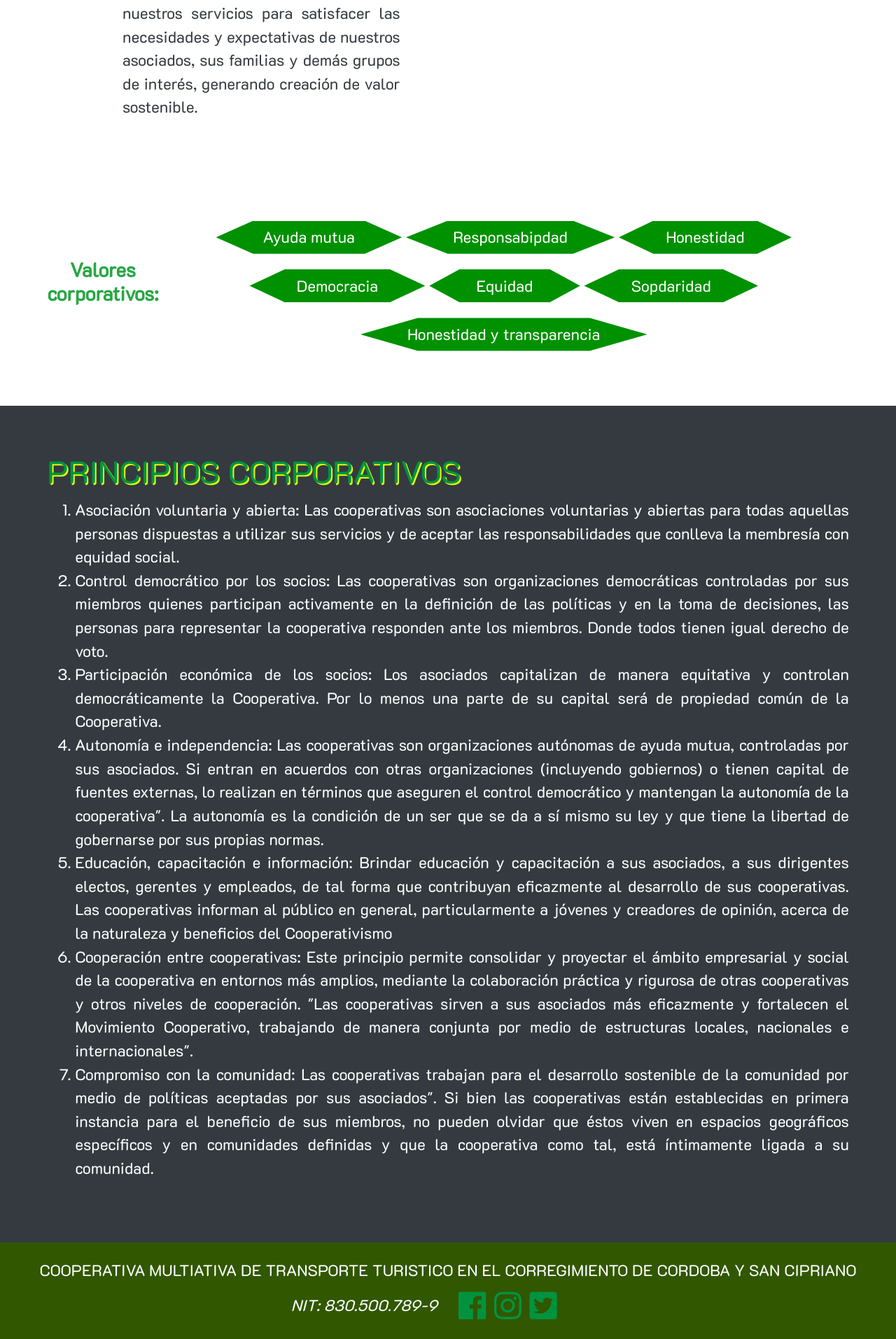
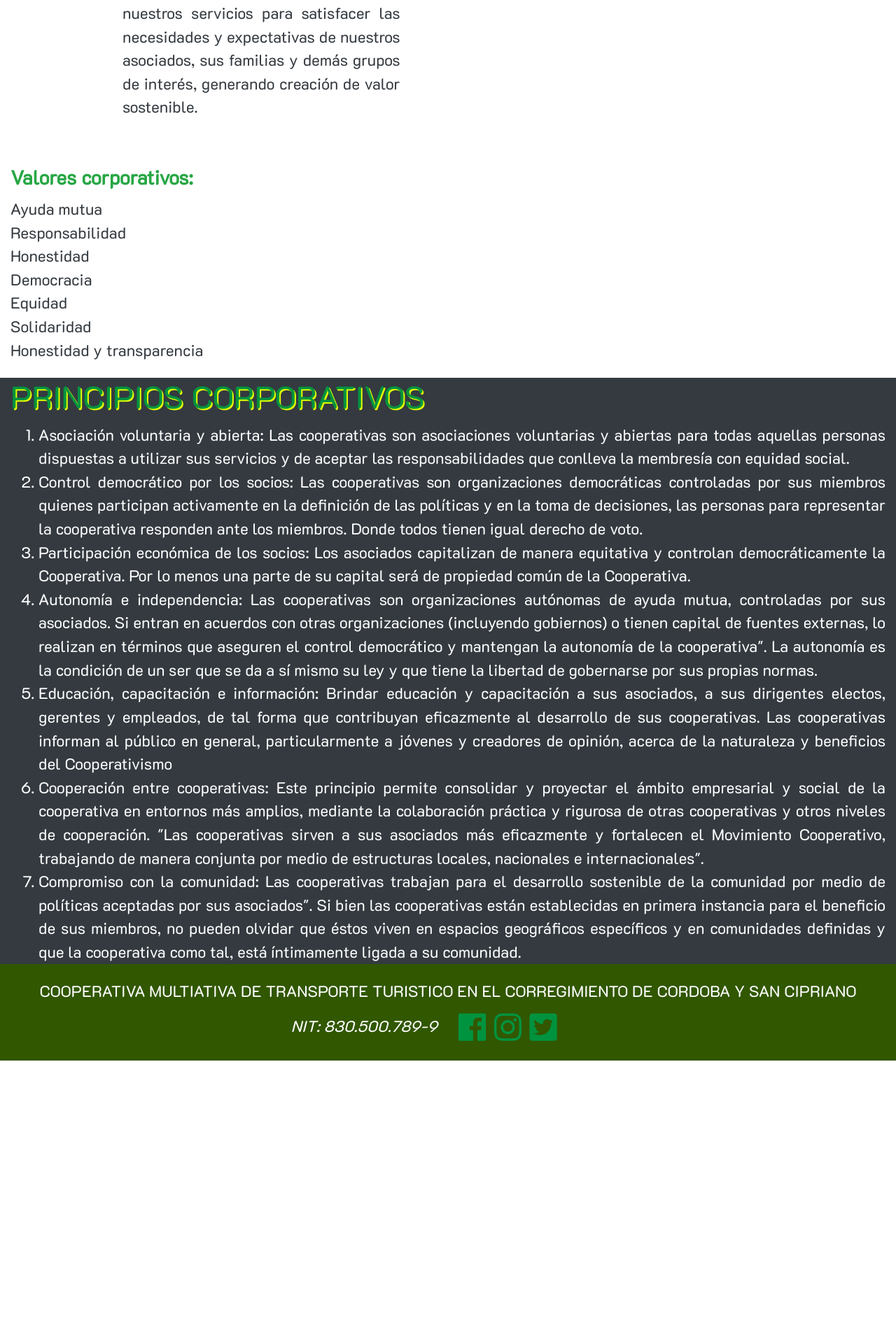
Before and after one commit to Fserver/COOMUTRANSTUR, a PHP site: page /acerca.html in a window 1280 px wide. Shown: the part 2673-4587 px from the top of the page at 70% size. After the commit the page ends 4189 px from the top, so only its background shows below. Run offline with PHP 8.4, Linux system fonts and the light colour scheme; some libraries are stand-ins or nearby versions.

Commit message:
Recuperacion
Recuperacion

```diff
--- a/acerca.html
+++ b/acerca.html
@@ -140,6 +140,7 @@
 
             <div class="w-100"></div>
 
+
             <div class="col-md-8 col-lg-4 d-flex align-items-center mt-5 mb-5">
                 <div id="politica">
                     <p class="text-uppercase t11 mb-2">Políticas de Calidad</p>
@@ -158,30 +159,28 @@
                 <img class="img-fluid" src="img/success.jpg" alt="">
             </div>
 
-            <div class="w-100"></div>
-            <div class="col-12 d-flex justify-content-center align-items-center p-5">
-                <h5 class="text-center">
+            <div class="col-12">
+                <h5>
                     <strong class="text-success"> Valores corporativos:</strong>
                 </h5>
-                <div class="text-center">
-                    <p class=" tarjeta4">Ayuda mutua</p>
-                    <p class=" tarjeta4">Responsabipdad</p>
-                    <p class=" tarjeta4">Honestidad </p>
-                    <p class=" tarjeta4">Democracia</p>
-                    <p class=" tarjeta4">Equidad </p>
-                    <p class=" tarjeta4">Sopdaridad </p>
-                    <p class=" tarjeta4">Honestidad y transparencia</p>
-
-                </div>
+                <ul class="list-unstyled">
+                    <li>Ayuda mutua</li>
+                    <li>Responsabilidad</li>
+                    <li>Honestidad </li>
+                    <li>Democracia</li>
+                    <li>Equidad </li>
+                    <li>Solidaridad </li>
+                    <li>Honestidad y transparencia</li>
+                </ul>
             </div>
 
             <div class="w-100"></div>
 
-            <div class="col text-white bg-dark p-5">
+            <div class="col text-white bg-dark">
                 <h3 class="title2">
                     PRINCIPIOS CORPORATIVOS
                 </h3>
-                <ol class="text-justify">
+                <ol class="text-justify m-0">
                     <li>
                         Asociación voluntaria y abierta: Las cooperativas son asociaciones voluntarias y abiertas
                         para
--- a/css/style.css
+++ b/css/style.css
@@ -295,18 +295,8 @@ header .bg-nav-menu {
 
 /* Politica.html -------------------------------------------------- */
 
-#politica {}
+#politica {
 
-.tarjeta4 {
-  -webkit-clip-path: polygon(80% 0, 100% 50%, 80% 100%, 20% 100%, 0% 50%, 20% 0);
-  clip-path: polygon(80% 0, 100% 50%, 80% 100%, 20% 100%, 0% 50%, 20% 0);
-  background-color: #009100;
-  color: rgb(255, 255, 255);
-  position: relative;
-  display: inline-block;
-  z-index: -1;
-  padding: .3em 3em;
-  margin: .5em 0em;
 }
 
 /* FIN Politica.html -------------------------------------------------- */
--- a/index.html
+++ b/index.html
@@ -61,7 +61,7 @@
                 </span>
               </button>
               <div class="collapse navbar-collapse" id="navbarTogglerDemo02">
-                <ul class="navbar-nav mt-2 mt-lg-0 mr-auto" id="menu">
+                <ul class="navbar-nav mt-2 mt-lg-0 mr-auto">
                   <li class="nav-item active">
                     <a class="nav-link" href="turismo.html">Guía turística</a>
                   </li>
```
